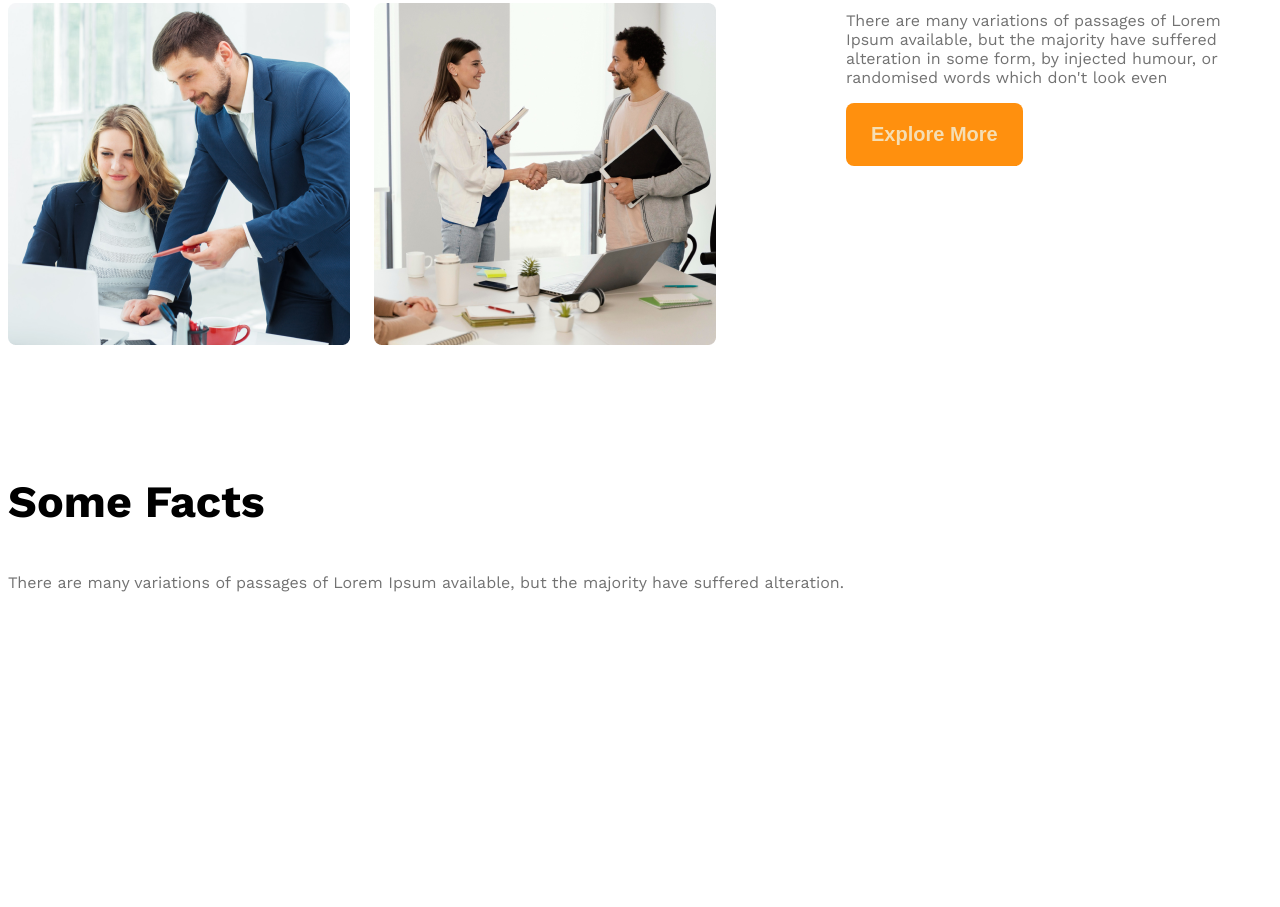
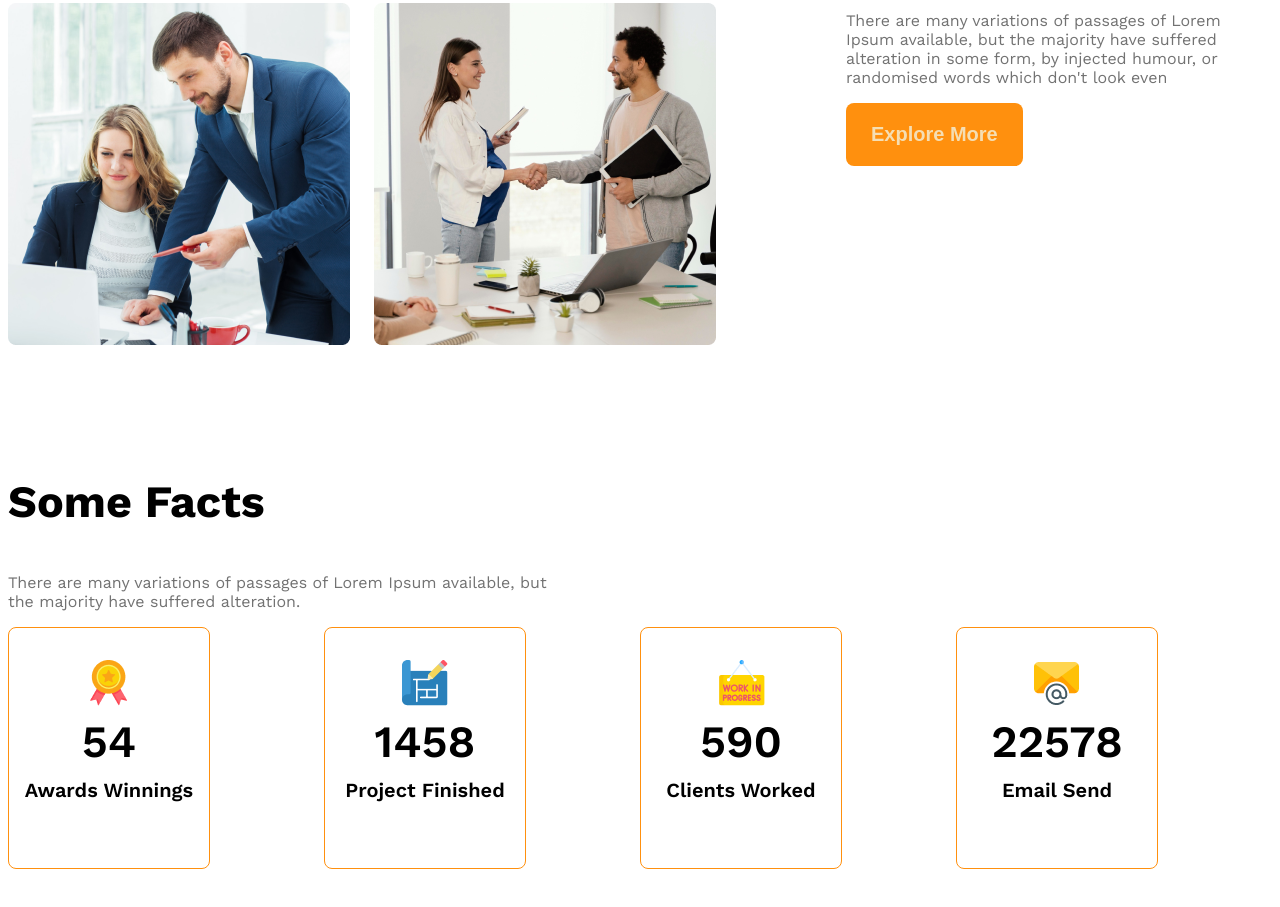
Before and after one commit to mca-programmer/3G-Architects-website, a plain HTML site: page index.html in a window 1280 px wide. Shown: the part 1601-2508 px from the top of the page. Before the commit the page ends 2482 px from the top, so only its background shows below. Drawn offline with nearby package versions, Linux system fonts and the light colour scheme.

Commit message:
added features update css style

```diff
--- a/index.html
+++ b/index.html
@@ -49,28 +49,36 @@
     <!-- Features will enjoy -->
     <section>
       <h3 class="section-title">Some Facts</h3>
-      <p class="text-light-gray">There are many variations of passages of Lorem Ipsum available, but the majority have suffered alteration.</p>
+      <p class="text-light-gray fact-description">There are many variations of passages of Lorem Ipsum available, but the majority have suffered alteration.</p>
       <div class="facts-container">
-        <!-- .fact*4>img.fact-icon+h4.fact-number+h5.fact-name -->
-        <div class="fact">
-          <img src="" alt="" class="fact-icon">
-          <h4 class="fact-number"></h4>
-          <h5 class="fact-name"></h5>
+        <!-- .fact-card*4>img.fact-icon+h4.fact-number+h5.fact-name -->
+        <div class="fact-card display-flex">
+         <div>
+           <img src="images/icons/ribon.png" alt="" class="fact-icon">
+          <h4 class="fact-number">54</h4>
+          <h5 class="fact-name">Awards Winnings</h5>
+         </div>
         </div>
-        <div class="fact">
-          <img src="" alt="" class="fact-icon">
-          <h4 class="fact-number"></h4>
-          <h5 class="fact-name"></h5>
+        <div class="fact-card display-flex">
+          <div>
+            <img src="images/icons/projects.png" alt="" class="fact-icon">
+          <h4 class="fact-number">1458</h4>
+          <h5 class="fact-name">Project Finished</h5>
+          </div>
         </div>
-        <div class="fact">
-          <img src="" alt="" class="fact-icon">
-          <h4 class="fact-number"></h4>
-          <h5 class="fact-name"></h5>
+        <div class="fact-card display-flex">
+          <div>
+            <img src="images/icons/customers.png" alt="" class="fact-icon">
+          <h4 class="fact-number">590</h4>
+          <h5 class="fact-name">Clients Worked</h5>
+          </div>
         </div>
-        <div class="fact">
-          <img src="" alt="" class="fact-icon">
-          <h4 class="fact-number"></h4>
-          <h5 class="fact-name"></h5>
+        <div class="fact-card display-flex">
+          <div>
+            <img src="images/icons/email.png" alt="" class="fact-icon">
+          <h4 class="fact-number">22578</h4>
+          <h5 class="fact-name">Email Send</h5>
+          </div>
         </div>
       </div>
     </section>
--- a/style.css
+++ b/style.css
@@ -99,7 +99,35 @@ max-width: 530px;
 #quick-list{
   font-weight: 500;
 }
+/* some facts related styles */
+.facts-container{
+  display: grid;
+  grid-template-columns: repeat(4, 1fr);;
+}
+.fact-card{
+  border: 1px solid #FF900E;
+  width: 200px;
+  height: 240px;
+  border-radius: 8px;
+  align-items: center;
+  justify-content: center;
+  text-align: center;
 
+}
+.fact-number{
+  font-size:2.8rem ;
+  font-weight: 600;
+  margin-top: 5px;
+  margin-bottom: 10px;
+}
+.fact-name{
+  font-size: 1.25rem;
+  font-weight: 600;
+  margin-top: 10px;
+}
+.fact-description{
+  max-width: 540px;
+}
 /* responsive media query */
 @media screen and (max-width: 576px) {
   .navbar,
```
